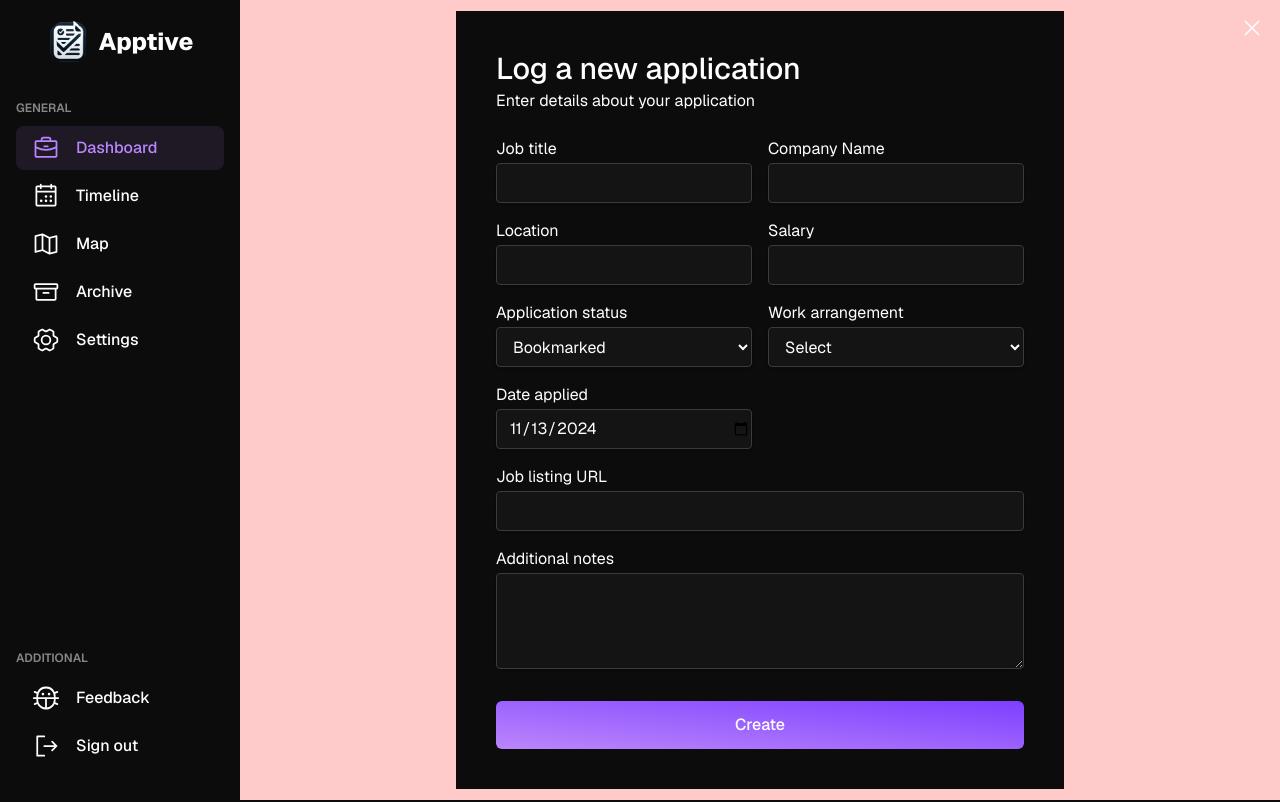
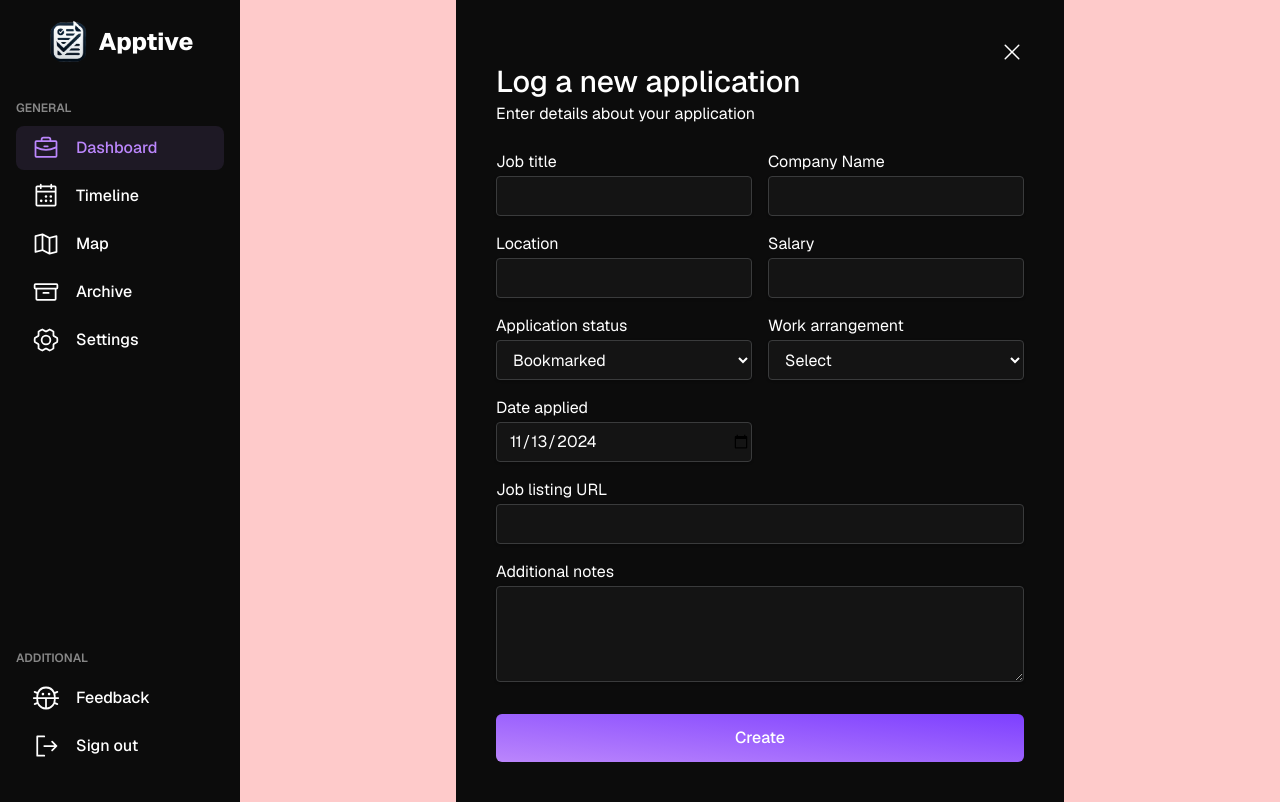
Before and after one commit to krishabbashyal/Apptive, a Next.js app in the folder client/: page /dashboard in a window 1280 px wide. Built offline with nearby package versions, Linux system fonts and the light colour scheme.

Commit message:
created a close button

```diff
--- a/client/src/components/Forms/ApplicationForm.tsx
+++ b/client/src/components/Forms/ApplicationForm.tsx
@@ -35,12 +35,14 @@ function ApplicationForm() {
 
   return (
     <div className="w-[38rem] bg-foreground">
-      <X className="absolute right-4 top-4 cursor-pointer" color="white" size={24} />
       <form
         onSubmit={handleSubmit(onSubmit)}
         noValidate
-        className="flex flex-col p-4 sm:p-6 md:p-8 lg:p-10"
+        className="flex flex-col p-10"
       >
+      <div className="flex justify-end">
+        <X className="cursor-pointer" color="white" size={24} />
+      </div>
         <h1 className="text-left text-2xl font-medium sm:text-3xl">
           Log a new application
         </h1>
```
